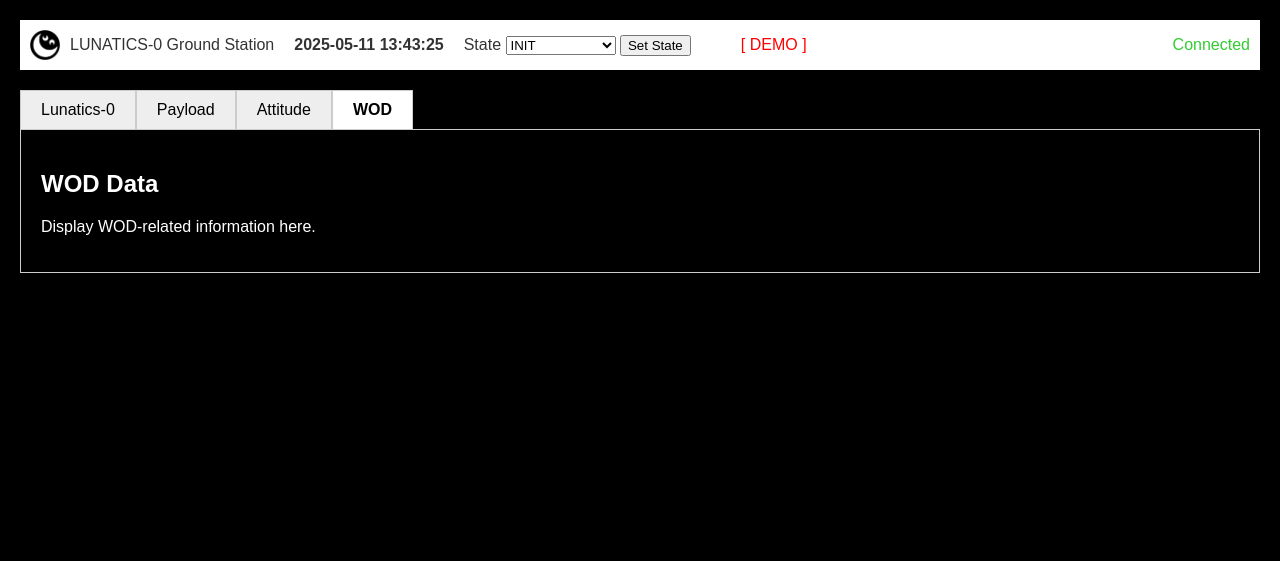
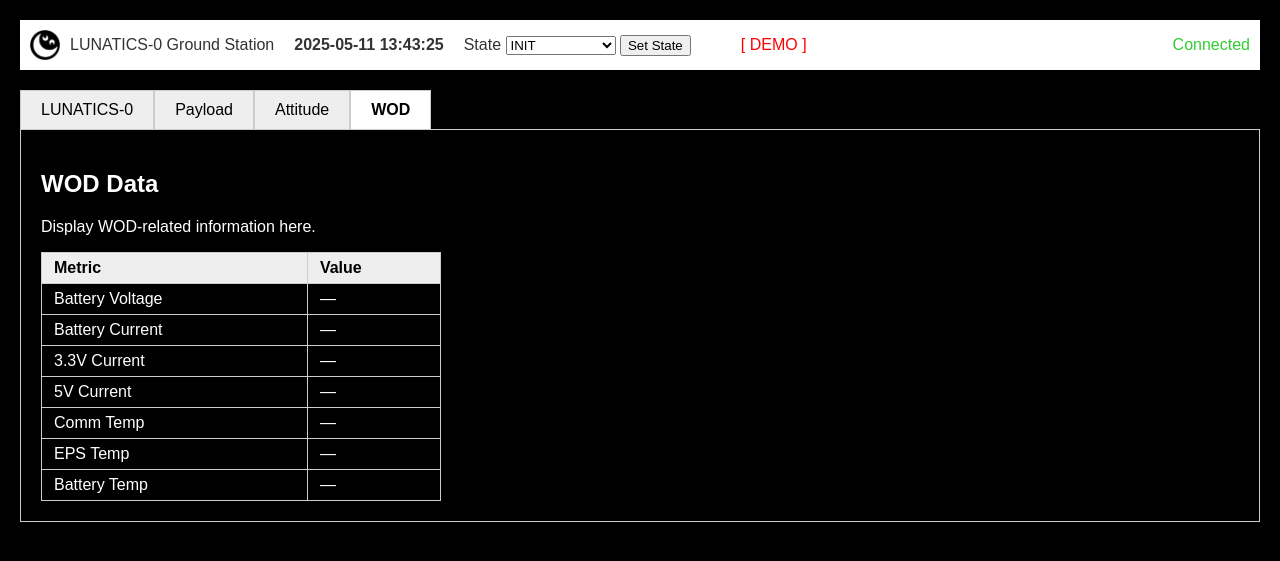
Before and after one commit to James-h-1969/space-ground-station, a Flask app: page / in a window 1280 px wide, after a click on "WOD". Shown: the top 561 px of the page. Run offline with Flask 3, Linux system fonts and the light colour scheme.

Commit message:
WOD Table
Implemented WOD table into WOD tab

```diff
--- a/src/static/frontend/main.css
+++ b/src/static/frontend/main.css
@@ -196,3 +196,20 @@
 .tab-content.active {
     display: block;
 }
+
+#wod-table {
+    width: 400px;
+    border-collapse: collapse;
+    margin-top: 10px;
+}
+#wod-table th,
+#wod-table td {
+    border: 1px solid #ccc;
+    padding: 6px 12px;
+    text-align: left;
+}
+#wod-table th {
+    background-color: #eee;
+    font-weight: bold;
+    color: black;
+}
--- a/src/static/templates/index.html
+++ b/src/static/templates/index.html
@@ -27,7 +27,7 @@
     </div>
 
     <div class="tabs">
-        <div class="tab-button active" onclick="openTab(event, 'main')">Lunatics-0</div>
+        <div class="tab-button active" onclick="openTab(event, 'main')">LUNATICS-0</div>
         <div class="tab-button" onclick="openTab(event, 'payload')">Payload</div>
         <div class="tab-button" onclick="openTab(event, 'attitude')">Attitude</div>
         <div class="tab-button" onclick="openTab(event, 'wod')">WOD</div>
@@ -54,6 +54,18 @@
     <div id="wod" class="tab-content">
         <h2>WOD Data</h2>
         <p>Display WOD-related information here.</p>
+        <table id="wod-table">
+            <tr><th>Metric</th><th>Value</th></tr>
+            <tr><td>Battery Voltage</td><td id="batt-voltage">—</td></tr>
+            <tr><td>Battery Current</td><td id="batt-current">—</td></tr>
+            <tr><td>3.3V Current</td><td id="3v3-current">—</td></tr>
+            <tr><td>5V Current</td><td id="5v-current">—</td></tr>
+            <tr><td>Comm Temp</td><td id="comm-temp">—</td></tr>
+            <tr><td>EPS Temp</td><td id="eps-temp">—</td></tr>
+            <tr><td>Battery Temp</td><td id="batt-temp">—</td></tr>
+        </table>
+
+        <script src="{{ url_for('static', filename='frontend/graphs/wod.js') }}"></script>
     </div>
 
     <script src="{{ url_for('static', filename='frontend/main.js') }}"></script>
```
